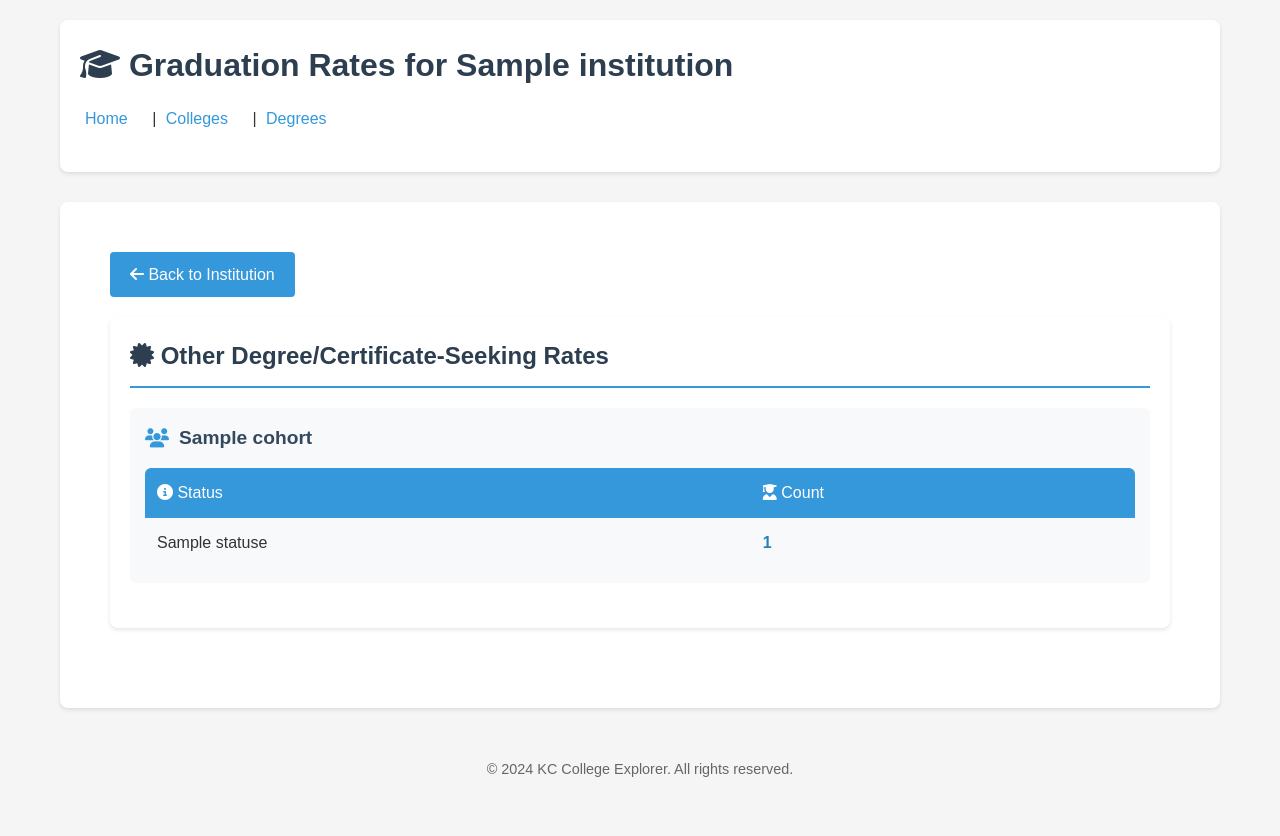
After one commit to admiralorbiter/kc_college_advisor, a Flask app: page /institutions/1/graduation_rates in a window 1280 px wide. The commit adds this page. Run offline with Flask 3, Linux system fonts and the light colour scheme; tables that the repository leaves empty hold one stand-in row (values such as "Sample post").

Commit message:
added graduation rates

```diff
--- a/routes.py
+++ b/routes.py
@@ -6,6 +6,7 @@ import io
 import os
 from models.classification_codes import CLASSIFICATION_CODES
 from models.enums import *
+from models.graduation import GraduationCohort, GraduationStatus
 from models.institution import Institution
 from models.institutional_attributes import Institutional_Attributes
 from models.completitions import Completitions
@@ -192,6 +193,8 @@ def import_institutions():
                     result = import_ic2023_data(df)
                 elif import_type == 'c2023_a':
                     result = import_c2023_a_data(df, year)
+                elif import_type == 'gr2022':
+                    result = import_gr2022_data(df)
                 else:
                     return jsonify({'success': False, 'error': 'Invalid import type'})
 
@@ -1088,3 +1091,205 @@ def view_degrees_summary():
                          sort_by=sort_by,
                          sort_direction=direction,
                          page=page)
+
+def import_gr2022_data(df):
+    try:
+        # Map the columns to our model fields
+        column_mapping = {
+            'UNITID': 'institution_id',
+            'GRTYPE': 'grtype_code',
+            'CHRTSTAT': 'chrtstat_code',
+            'SECTION': 'section_code',
+            'GRTOTLT': 'student_count'  # Total count of students
+        }
+
+        # Create lookup dictionaries for labels based on the provided codes
+        grtype_labels = {
+            40: "Total exclusions 4-year schools",
+            2: "4-year institutions, Adjusted cohort (revised cohort minus exclusions)",
+            3: "4-year institutions, Completers within 150% of normal time",
+            4: "4-year institutions, Transfer-out students",
+            41: "4-year institutions, noncompleters still enrolled",
+            42: "4-year institutions, No longer enrolled",
+            6: "Bachelor's or equiv subcohort (4-yr institution)",
+            7: "Bachelor's or equiv subcohort (4-yr institution) exclusions",
+            8: "Bachelor's or equiv subcohort (4-yr institution) adjusted cohort",
+            9: "Bachelor's or equiv subcohort (4-yr institution) Completers within 150% of normal time total",
+            10: "Bachelor's or equiv subcohort (4-yr institution) Completers of programs of < 2 yrs (150% of normal time)",
+            11: "Bachelor's or equiv subcohort (4-yr institution) Completers of programs of 2 but <4 yrs (150% of normal time)",
+            12: "Bachelor's or equiv subcohort (4-yr institution) Completers of bachelor's or equiv degrees total (150% of normal time)",
+            13: "Bachelor's or equiv subcohort (4-yr institution) Completers of bachelor's or equiv degrees in 4 years or less",
+            14: "Bachelor's or equiv subcohort (4-yr institution) Completers of bachelor's or equiv degrees in 5 years",
+            15: "Bachelor's or equiv subcohort (4-yr institution) Completers of bachelor's or equiv degrees in 6 years",
+            16: "Bachelor's or equiv subcohort (4-yr institution) Transfer-out students",
+            43: "Bachelor's or equiv subcohort (4-yr institution) noncompleters still enrolled",
+            44: "Bachelor's or equiv subcohort (4-yr institution), No longer enrolled",
+            18: "Other degree/certif-seeking subcohort (4-yr institution)",
+            19: "Other degree/certificate-seeking subcohort(4-yr institution) exclusions",
+            20: "Other degree/certif-seeking subcohort (4-yr institution) Adjusted cohort",
+            21: "Other degree/certif-seeking subcohort (4-yr institution) Completers within 150% of normal time total",
+            22: "Other degree/certif-seeking subcohort (4-yr institution) Completers of programs < 2 yrs (150% of normal time)",
+            23: "Other degree/certif-seeking subcohort (4-yr institution) Completers of programs of 2 but < 4 yrs (150% of normal time)",
+            24: "Other degree/certif-seeking subcohort (4-yr institution) Completers of bachelor's or equiv degrees (150% of normal time)",
+            25: "Other degree/certif-seeking subcohort (4-yr institution) Transfer-out students",
+            45: "Other degree/certif-seeking subcohort (4-yr institution) noncompleters still enrolled",
+            46: "Other degree/certif-seeking subcohort (4-yr institution) No longer enrolled",
+            28: "Degree/certificate-seeking subcohort(2-yr institution) exclusions",
+            29: "Degree/certif-seeking students ( 2-yr institution) Adjusted cohort",
+            30: "Degree/certif-seeking students ( 2-yr institution) Completers within 150% of normal time total",
+            31: "Degree/certif-seeking students ( 2-yr institution) Completers of programs of < 2 yrs (150% of normal time)",
+            32: "Degree/certificate-seeking students ( 2-yr institution) Completers of programs of 2 but < 4 yrs (150% of normal time)",
+            35: "Degree/certif-seeking students ( 2-yr institution) Completers within 100% of normal time total",
+            36: "Degree/certif-seeking students ( 2-yr institution) Completers of programs of < 2 yrs (100% of normal time)",
+            37: "Degree/certif-seeking students ( 2-yr institution) Completers of programs of 2 but < 4 yrs (100% of normal time)",
+            33: "Degree/certif-seeking students ( 2-yr institution) Transfer-out students",
+            47: "Degree/certif-seeking students ( 2-yr institution) noncompleters still enrolled",
+            48: "Degree/certif-seeking students ( 2-yr institution) No longer enrolled"
+        }
+
+        chrtstat_labels = {
+            40: "Total exclusions 4-year schools",
+            2: "4-year institutions, Adjusted cohort",
+            3: "4-year institutions, Completers within 150% of normal time",
+            4: "4-year institutions, Transfer-out students",
+            41: "4-year institutions, noncompleters still enrolled",
+            42: "4-year institutions, No longer enrolled",
+            6: "Bachelor's or equiv subcohort",
+            7: "Bachelor's or equiv subcohort exclusions",
+            8: "Bachelor's or equiv subcohort adjusted cohort",
+            9: "Completers within 150% of normal time total",
+            10: "Completers of programs of < 2 yrs",
+            11: "Completers of programs of 2 but <4 yrs",
+            12: "Completers of bachelor's or equiv degrees total",
+            13: "Completers of bachelor's or equiv degrees in 4 years or less",
+            14: "Completers of bachelor's or equiv degrees in 5 years",
+            15: "Completers of bachelor's or equiv degrees in 6 years",
+            16: "Transfer-out students",
+            43: "Noncompleters still enrolled",
+            44: "No longer enrolled"
+        }
+
+        section_labels = {
+            1: "First-time, full-time student cohort",
+            2: "Bachelor's or equivalent degree-seeking subcohort"
+        }
+
+        success_count = 0
+        error_count = 0
+
+        # Group by institution and GRTYPE to create cohorts
+        for (inst_id, grtype), group in df.groupby(['UNITID', 'GRTYPE']):
+            try:
+                # Find the institution
+                institution = Institution.query.filter_by(institution_id=str(inst_id)).first()
+                if not institution:
+                    error_count += 1
+                    print(f"Institution not found: {inst_id}")
+                    continue
+
+                # Create or update the graduation cohort
+                section_code = group['SECTION'].iloc[0] if 'SECTION' in group.columns else None
+
+                cohort = GraduationCohort(
+                    institution_id=int(inst_id),
+                    grtype_code=int(grtype),
+                    grtype_label=grtype_labels.get(int(grtype), 'Unknown'),
+                    section_code=section_code,
+                    section_label=section_labels.get(section_code) if section_code else None
+                )
+                db.session.add(cohort)
+                db.session.flush()  # Get the cohort ID
+
+                # Create graduation statuses for each CHRTSTAT in the group
+                for _, row in group.iterrows():
+                    if pd.notna(row['CHRTSTAT']):
+                        chrtstat_code = int(row['CHRTSTAT'])
+                        student_count = row['GRTOTLT']
+
+                        # Skip if student count is 'R' (restricted) or invalid
+                        if isinstance(student_count, str) and student_count.strip() == 'R':
+                            continue
+
+                        try:
+                            student_count = int(float(student_count))
+                        except (ValueError, TypeError):
+                            continue
+
+                        status = GraduationStatus(
+                            cohort_id=cohort.id,
+                            chrtstat_code=chrtstat_code,
+                            chrtstat_label=chrtstat_labels.get(chrtstat_code, 'Unknown'),
+                            student_count=student_count
+                        )
+                        db.session.add(status)
+
+                success_count += 1
+
+            except Exception as e:
+                error_count += 1
+                print(f"Error processing institution {inst_id}: {str(e)}")
+                db.session.rollback()
+                continue
+
+        db.session.commit()
+
+        return {
+            'success': True,
+            'message': f'Successfully imported {success_count} graduation cohorts. {error_count} errors.'
+        }
+
+    except Exception as e:
+        db.session.rollback()
+        print(f"Top level error: {str(e)}")
+        return {
+            'success': False,
+            'error': f'Error importing graduation data: {str(e)}'
+        }
+
+@app.route('/institutions/<int:id>/graduation_rates')
+def view_graduation_rates(id):
+    institution = Institution.query.get_or_404(id)
+
+    # Get all graduation cohorts for this institution
+    cohorts = GraduationCohort.query.filter_by(
+        institution_id=int(institution.institution_id)
+    ).all()
+
+    # Add debug logging
+    print(f"Looking for graduation rates for institution_id {institution.institution_id}")
+    print(f"Found {len(cohorts)} cohorts")
+
+    # Organize the data by cohort type
+    graduation_data = {
+        'four_year': [],
+        'bachelors': [],
+        'other': []
+    }
+
+    for cohort in cohorts:
+        # Get all statuses for this cohort
+        statuses = GraduationStatus.query.filter_by(cohort_id=cohort.id).all()
+        print(f"Cohort {cohort.id} has {len(statuses)} status records")
+
+        # Determine which category this cohort belongs to
+        if cohort.grtype_code in [2, 3, 4, 41, 42]:  # 4-year institution codes
+            graduation_data['four_year'].append({
+                'cohort': cohort,
+                'statuses': statuses
+            })
+        elif cohort.grtype_code in [6, 7, 8, 9, 10, 11, 12, 13, 14, 15, 16, 43, 44]:  # Bachelor's subcohort codes
+            graduation_data['bachelors'].append({
+                'cohort': cohort,
+                'statuses': statuses
+            })
+        else:  # Other degree/certificate-seeking subcohort codes
+            graduation_data['other'].append({
+                'cohort': cohort,
+                'statuses': statuses
+            })
+
+    return render_template(
+        'institutions/view_graduation_rates.html',
+        institution=institution,
+        graduation_data=graduation_data
+    )
--- /dev/null
+++ b/static/css/graduation_rates.css
@@ -0,0 +1,96 @@
+.graduation-rates-container {
+    max-width: 1200px;
+    margin: 0 auto;
+    padding: 20px;
+}
+
+.rates-section {
+    background: white;
+    border-radius: 8px;
+    box-shadow: 0 2px 4px rgba(0,0,0,0.1);
+    margin-bottom: 30px;
+    padding: 20px;
+}
+
+.rates-section h3 {
+    color: #2c3e50;
+    border-bottom: 2px solid #3498db;
+    padding-bottom: 10px;
+    margin-bottom: 20px;
+    font-size: 1.5em;
+}
+
+.cohort-group {
+    margin-bottom: 25px;
+    background: #f8f9fa;
+    padding: 15px;
+    border-radius: 6px;
+}
+
+.cohort-group h4 {
+    color: #34495e;
+    margin-bottom: 15px;
+    font-size: 1.2em;
+    display: flex;
+    align-items: center;
+}
+
+.cohort-group h4 i {
+    margin-right: 10px;
+    color: #3498db;
+}
+
+.rates-table {
+    width: 100%;
+    border-collapse: separate;
+    border-spacing: 0;
+    margin-top: 10px;
+}
+
+.rates-table th {
+    background: #3498db;
+    color: white;
+    padding: 12px;
+    text-align: left;
+    font-weight: 500;
+}
+
+.rates-table th:first-child {
+    border-top-left-radius: 6px;
+}
+
+.rates-table th:last-child {
+    border-top-right-radius: 6px;
+}
+
+.rates-table td {
+    padding: 12px;
+    border-bottom: 1px solid #e1e1e1;
+}
+
+.rates-table tr:last-child td {
+    border-bottom: none;
+}
+
+.rates-table tr:hover {
+    background-color: #f5f6fa;
+}
+
+.student-count {
+    font-weight: 600;
+    color: #2980b9;
+}
+
+.no-data {
+    text-align: center;
+    padding: 40px;
+    background: #f8f9fa;
+    border-radius: 8px;
+    color: #7f8c8d;
+}
+
+.no-data i {
+    font-size: 48px;
+    margin-bottom: 15px;
+    color: #bdc3c7;
+}
--- a/templates/institutions/import_institutions.html
+++ b/templates/institutions/import_institutions.html
@@ -16,6 +16,7 @@
                 <option value="hd2023">HD2023 - Institution Details</option>
                 <option value="ic2023">IC2023 - Institutional Characteristics</option>
                 <option value="c2023_a">C2023_A - College Completion Data</option>
+                <option value="gr2022">GR2022 - Graduation Rate Data</option>
             </select>
         </div>
         <div class="dropzone" id="dropzone">
--- /dev/null
+++ b/templates/institutions/view_graduation_rates.html
@@ -0,0 +1,110 @@
+{% extends "base.html" %}
+
+{% block title %}Graduation Rates - {{ institution.name }} - KC College Explorer{% endblock %}
+
+{% block extra_css %}
+    <link rel="stylesheet" href="{{ url_for('static', filename='css/graduation_rates.css') }}">
+    <link rel="stylesheet" href="https://cdnjs.cloudflare.com/ajax/libs/font-awesome/6.7.1/css/all.min.css">
+{% endblock %}
+
+{% block header_title %}
+    <i class="fas fa-graduation-cap"></i> Graduation Rates for {{ institution.name }}
+{% endblock %}
+
+{% block content %}
+    <div class="graduation-rates-container">
+        <div class="action-buttons">
+            <a href="{{ url_for('view_institution', id=institution.id) }}" class="btn">
+                <i class="fas fa-arrow-left"></i> Back to Institution
+            </a>
+        </div>
+
+        {% if graduation_data.four_year %}
+        <div class="rates-section">
+            <h3><i class="fas fa-university"></i> 4-Year Institution Rates</h3>
+            {% for item in graduation_data.four_year %}
+                <div class="cohort-group">
+                    <h4><i class="fas fa-users"></i> {{ item.cohort.grtype_label }}</h4>
+                    <table class="rates-table">
+                        <thead>
+                            <tr>
+                                <th><i class="fas fa-info-circle"></i> Status</th>
+                                <th><i class="fas fa-user-graduate"></i> Count</th>
+                            </tr>
+                        </thead>
+                        <tbody>
+                            {% for status in item.statuses %}
+                            <tr>
+                                <td>{{ status.chrtstat_label }}</td>
+                                <td class="student-count">{{ status.student_count }}</td>
+                            </tr>
+                            {% endfor %}
+                        </tbody>
+                    </table>
+                </div>
+            {% endfor %}
+        </div>
+        {% endif %}
+
+        {% if graduation_data.bachelors %}
+        <div class="rates-section">
+            <h3><i class="fas fa-diploma"></i> Bachelor's Degree Subcohort Rates</h3>
+            {% for item in graduation_data.bachelors %}
+                <div class="cohort-group">
+                    <h4><i class="fas fa-users"></i> {{ item.cohort.grtype_label }}</h4>
+                    <table class="rates-table">
+                        <thead>
+                            <tr>
+                                <th><i class="fas fa-info-circle"></i> Status</th>
+                                <th><i class="fas fa-user-graduate"></i> Count</th>
+                            </tr>
+                        </thead>
+                        <tbody>
+                            {% for status in item.statuses %}
+                            <tr>
+                                <td>{{ status.chrtstat_label }}</td>
+                                <td class="student-count">{{ status.student_count }}</td>
+                            </tr>
+                            {% endfor %}
+                        </tbody>
+                    </table>
+                </div>
+            {% endfor %}
+        </div>
+        {% endif %}
+
+        {% if graduation_data.other %}
+        <div class="rates-section">
+            <h3><i class="fas fa-certificate"></i> Other Degree/Certificate-Seeking Rates</h3>
+            {% for item in graduation_data.other %}
+                <div class="cohort-group">
+                    <h4><i class="fas fa-users"></i> {{ item.cohort.grtype_label }}</h4>
+                    <table class="rates-table">
+                        <thead>
+                            <tr>
+                                <th><i class="fas fa-info-circle"></i> Status</th>
+                                <th><i class="fas fa-user-graduate"></i> Count</th>
+                            </tr>
+                        </thead>
+                        <tbody>
+                            {% for status in item.statuses %}
+                            <tr>
+                                <td>{{ status.chrtstat_label }}</td>
+                                <td class="student-count">{{ status.student_count }}</td>
+                            </tr>
+                            {% endfor %}
+                        </tbody>
+                    </table>
+                </div>
+            {% endfor %}
+        </div>
+        {% endif %}
+
+        {% if not graduation_data.four_year and not graduation_data.bachelors and not graduation_data.other %}
+        <div class="no-data">
+            <i class="fas fa-chart-line"></i>
+            <p>No graduation rate data available for this institution.</p>
+        </div>
+        {% endif %}
+    </div>
+{% endblock %}
--- a/templates/institutions/view_institution.html
+++ b/templates/institutions/view_institution.html
@@ -16,6 +16,9 @@
             </a>
             <a href="{{ url_for('view_institution_completions', id=institution.id) }}" class="btn">
                 <i class="fas fa-graduation-cap"></i> View Completions Data
+            </a>
+            <a href="{{ url_for('view_graduation_rates', id=institution.id) }}" class="btn">
+                <i class="fas fa-chart-line"></i> View Graduation Rates
             </a>
             <a href="{{ url_for('edit_institution', id=institution.id) }}" class="btn">Edit Institution</a>
             <a href="{{ url_for('colleges') }}" class="btn">Back to List</a>
```
Also changed, not shown: models/graduation.py (added, +25 -0 lines).
